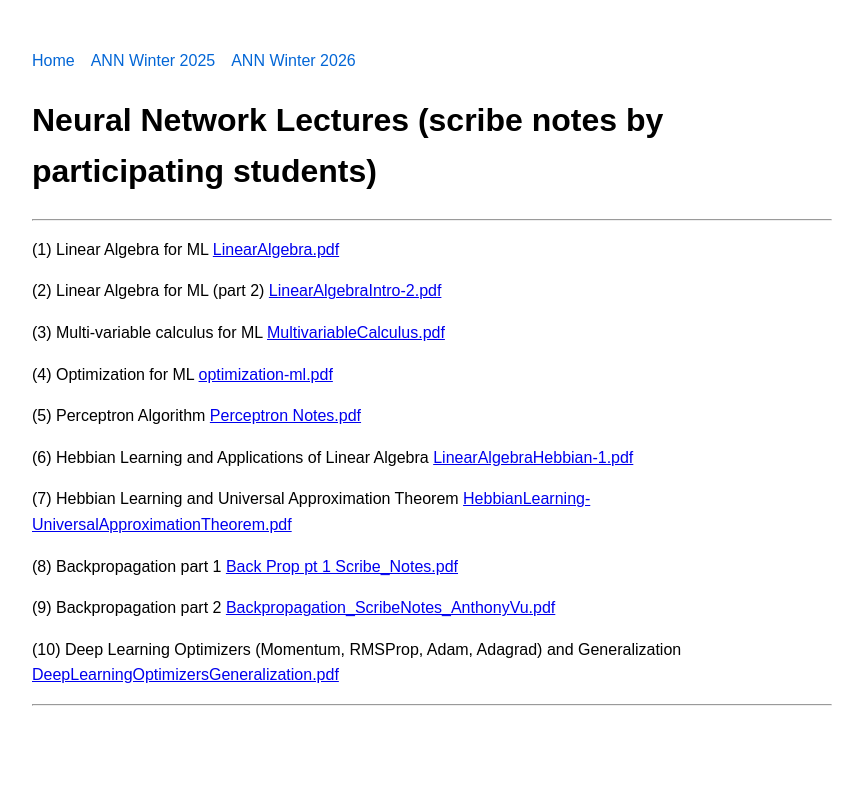
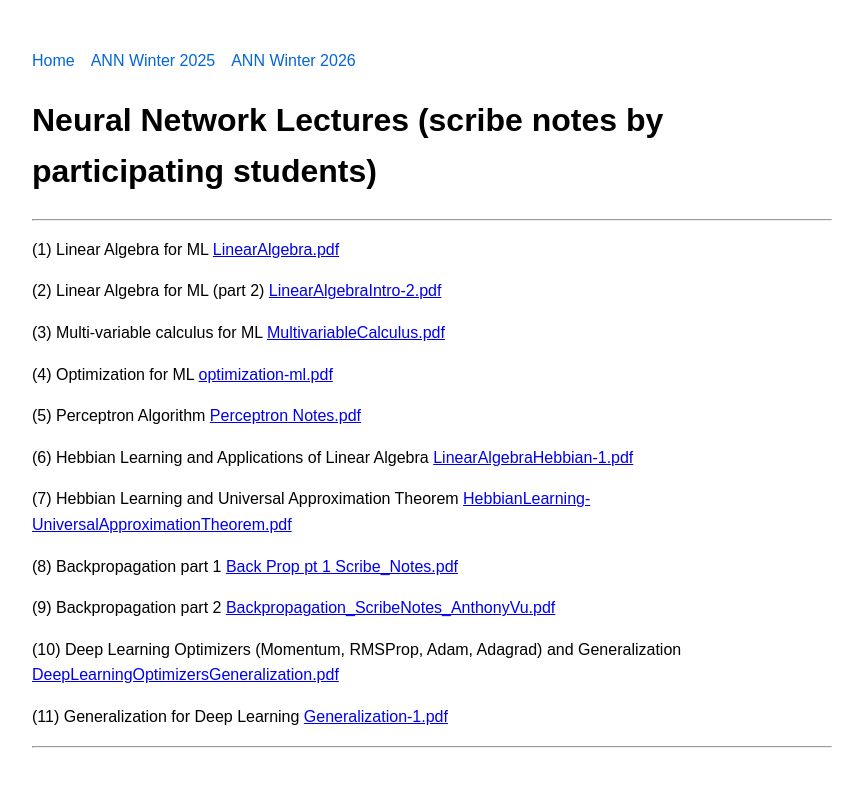
Before and after one commit to mrrahman1517/css485-ann-uwb-sp2025, a Jekyll site: the page built from winter2025/lectures.md, in a window 1280 px wide. Shown: the top 787 px of the page, without its empty margins (208-1071 px from the left). Built offline with Jekyll 4.4.1, drawn with Linux system fonts in a browser that asks for light colours; our own code applies the rules of GitHub Pages for plain Markdown files.

Commit message:
Update lectures.md

```diff
--- a/winter2025/lectures.md
+++ b/winter2025/lectures.md
@@ -20,5 +20,8 @@
 
 (10) Deep Learning Optimizers (Momentum, RMSProp, Adam, Adagrad) and Generalization [DeepLearningOptimizersGeneralization.pdf](https://github.com/user-attachments/files/20746695/DeepLearningOptimizersGeneralization.pdf)
 
+(11) Generalization for Deep Learning [Generalization-1.pdf](https://github.com/user-attachments/files/20746698/Generalization-1.pdf)
+
+
 
 ---
```
